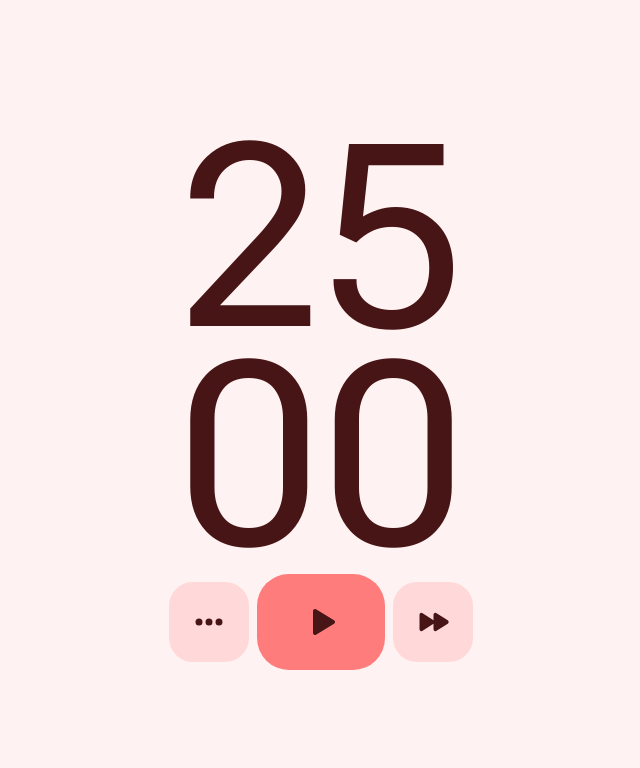
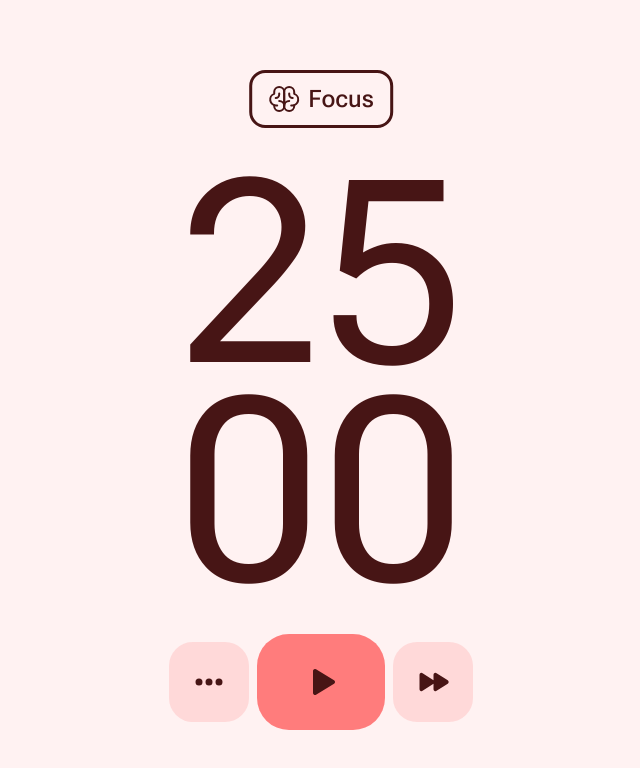
Before and after one commit to AlexandrLo/pomo, a React app: page / in a window 1280 px wide. Shown: the top 768 px of the page, without its empty margins (319-959 px from the left). Built offline with nearby package versions, Linux system fonts and the light colour scheme.

Commit message:
Add StageLabel

```diff
--- a/src/App.js
+++ b/src/App.js
@@ -10,6 +10,7 @@ import Display from "components/Display";
 import MenuButton from "components/MenuButton";
 import PlayButton from "components/PlayButton";
 import SkipButton from "components/SkipButton";
+import StageLabel from "components/StageLabel";
 import TitleUpdater from "components/TitleUpdater";
 import longBreakEndSfx from "assets/sounds/long_break_end.m4a";
 import longBreakStartSfx from "assets/sounds/long_break_start.m4a";
@@ -112,13 +113,20 @@ function App() {
 
   return (
     <Container>
-      <VStack align="center" justify="center" minH="100vh">
       <TitleUpdater
         minutes={minutes}
         seconds={seconds}
         stage={stage}
         isRunning={isRunning}
       />
+      <VStack
+        align="center"
+        justify="center"
+        minH="100vh"
+        p="1.5rem"
+        spacing="2rem"
+      >
+        <StageLabel />
         <Display minutes={minutes} seconds={seconds} />
         <HStack>
           <MenuButton />
--- /dev/null
+++ b/src/components/StageLabel/Chip.js
@@ -0,0 +1,57 @@
+import React, { useEffect, useState } from "react";
+
+import PropTypes from "prop-types";
+import { Brain, Coffee } from "phosphor-react";
+import { HStack, Text, useColorModeValue } from "@chakra-ui/react";
+
+function Chip({ stage }) {
+  const [name, setName] = useState("");
+  const [icon, setIcon] = useState(<Brain size={24} />);
+
+  const textColor = useColorModeValue("accent.900", "accent.50");
+  const bgColor = useColorModeValue("accent.50", "accent.950");
+
+  useEffect(() => {
+    switch (stage) {
+      default:
+      case "POMO":
+        setName("Focus");
+        setIcon(<Brain size={32} />);
+        break;
+      case "SHORT_BREAK":
+        setName("Short Break");
+        setIcon(<Coffee size={32} />);
+        break;
+      case "LONG_BREAK":
+        setName("Long Break");
+        setIcon(<Coffee size={32} />);
+        break;
+    }
+  }, [stage]);
+
+  return (
+    <HStack
+      border="3px solid"
+      bg={bgColor}
+      color={textColor}
+      borderColor={textColor}
+      transitionProperty="background, color, borderColor"
+      transitionDuration="normal"
+      px="1rem"
+      py="0.5rem"
+      borderRadius="1rem"
+      spacing="0.5rem"
+    >
+      {icon}
+      <Text fontSize="1.5rem" fontWeight={500} whiteSpace="nowrap">
+        {name}
+      </Text>
+    </HStack>
+  );
+}
+
+Chip.propTypes = {
+  stage: PropTypes.oneOf(["POMO", "SHORT_BREAK", "LONG_BREAK"]),
+};
+
+export default Chip;
--- /dev/null
+++ b/src/components/StageLabel/index.js
@@ -0,0 +1,42 @@
+import React, { useEffect } from "react";
+
+import { Box } from "@chakra-ui/react";
+import { useSelector } from "react-redux";
+import { animated, useSpringRef, useTransition } from "react-spring";
+
+import Chip from "./Chip";
+
+function StageLabel() {
+  const stage = useSelector((state) => state.timer.stage);
+
+  const transRef = useSpringRef();
+  const transitions = useTransition(stage, {
+    ref: transRef,
+    keys: null,
+    from: { opacity: 0, transform: "translate(-50%,0%)", zIndex: 0 },
+    enter: { opacity: 1, transform: "translate(-50%,0%)", zIndex: 2 },
+    leave: { opacity: 0, transform: "translate(-50%,-150%)", zIndex: 2 },
+  });
+  useEffect(() => {
+    transRef.start();
+  }, [stage]);
+
+  return (
+    <Box h="4rem">
+      {transitions((style, i) => {
+        return (
+          <animated.div
+            style={{
+              position: "absolute",
+              ...style,
+            }}
+          >
+            <Chip stage={i} />
+          </animated.div>
+        );
+      })}
+    </Box>
+  );
+}
+
+export default StageLabel;
```
Lines whose indentation alone changed are shown as unchanged.
